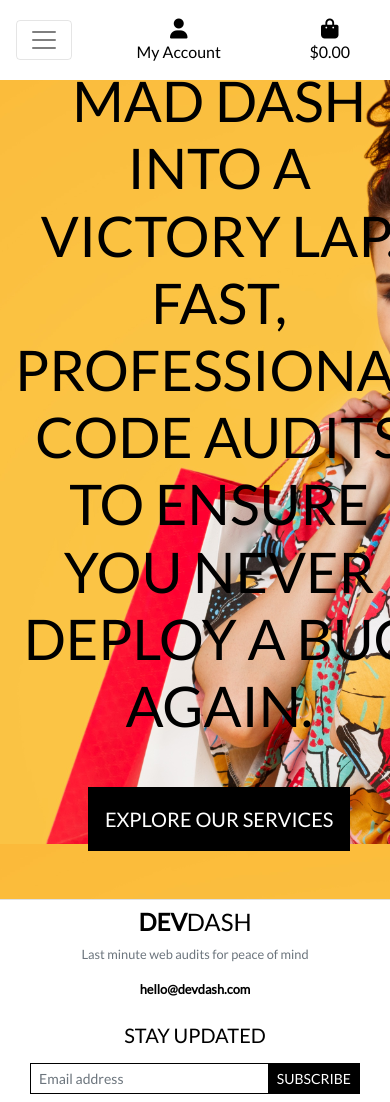
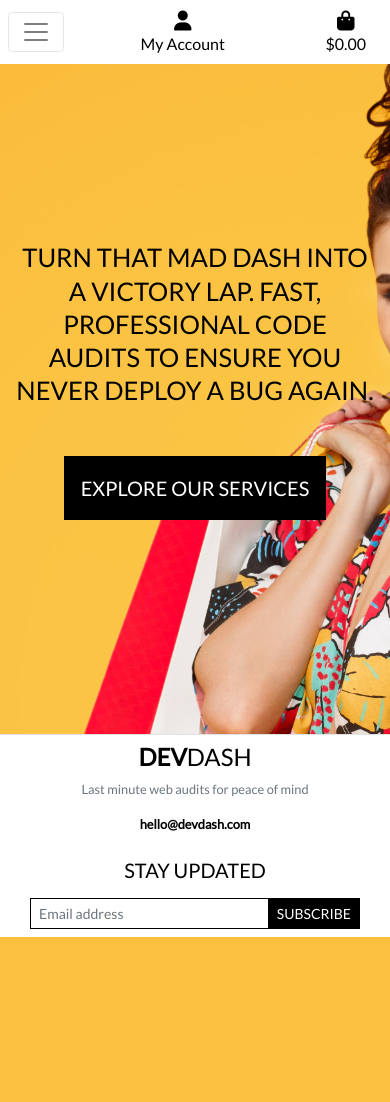
Before and after one commit to henrytitheridge-stone/devdash_project, a Django app: page / in a window 390 px wide. After the commit the page ends 937 px from the top, so only its background shows below. Run offline with Django 3.2, Linux system fonts and the light colour scheme; some libraries are stand-ins or nearby versions.

Commit message:
Adjust layout styling for responsiveness

```diff
--- a/home/templates/home/index.html
+++ b/home/templates/home/index.html
@@ -13,11 +13,12 @@
 {% block content %}
 
     <!-- Hero section -->
-    <div class="container h-100 hero-container">
-        <div class="row h-100">
-            <div class="col-12 my-auto text-center">
-                <h1 class="display-4 logo-font text-black">
-                    Turn that mad dash into a victory lap. Fast, professional code audits to ensure you never deploy a bug again.
+    <div class="container-fluid h-100 hero-container px-0">
+        <div class="row h-100 mx-0">
+            <div class="col-12 my-auto text-center px-3">
+                <h1 class="display-4 logo-font text-black hero-text">
+                    Turn that mad dash into a victory lap. <br class="d-none d-md-block">
+                    Fast, professional code audits to ensure you never deploy a bug again.
                 </h1>
                 <div class="my-5">
 
--- a/static/css/base.css
+++ b/static/css/base.css
@@ -2,6 +2,21 @@ html {
     height: 100%;
     overflow-x: hidden;
     scroll-behavior: smooth;
+}
+
+#topnav {
+    padding-top: 5px !important;
+    padding-bottom: 5px !important;
+}
+
+.navbar {
+    min-height: 50px;
+    padding: 0 !important;
+}
+
+.hero-text {
+    font-size: 1.6rem;
+    line-height: 1.3;
 }
 
 body {
@@ -20,6 +35,7 @@ body {
     min-height: calc(100vh - 110px);
     display: flex;
     align-items: center;
+    padding-top: 75px;
 }
 
 main {
@@ -57,7 +73,8 @@ footer {
 .shop-now-button {
     background: black;
     color: white;
-    min-width: 260px;
+    min-width: 200px;
+    max-width: 100%;
 }
 
 .btn-black {
@@ -103,6 +120,12 @@ footer {
     }
 
     .header-container {
-        padding-top: 110px;
+        padding-top: 125px;
     }
 }
+
+@media (min-width: 768px) {
+    .hero-text {
+        font-size: 3.5rem;
+    }
+}
--- a/templates/base.html
+++ b/templates/base.html
@@ -46,7 +46,7 @@
 
   <body>
     <header class="container-fluid fixed-top">
-        <div id="topnav" class="row bg-white pt-lg-2 d-none d-lg-flex">
+        <div id="topnav" class="row bg-white py-0 d-none d-lg-flex shadow-sm">
 
             <!-- Logo column -->
             <div class="col-12 col-lg-6 my-auto py-1 py-lg-0 text-center text-lg-left">
@@ -102,8 +102,8 @@
 
         <!-- Navbar -->
         <div class="row bg-white">
-            <nav class="navbar navbar-expand-lg navbar-light w-100">
-                <button class="navbar-toggler" type="button" data-toggle="collapse" data-target="#main-nav" aria-controls="main-nav" aria-expanded="false" aria-label="Toggle navigation">
+            <nav class="navbar navbar-expand-lg navbar-light w-100 py-0">
+                <button class="navbar-toggler ml-2" type="button" data-toggle="collapse" data-target="#main-nav" aria-controls="main-nav" aria-expanded="false" aria-label="Toggle navigation">
                     <span class="navbar-toggler-icon"></span>
                 </button>
                 {% include 'includes/mobile-top-header.html' %}
```
